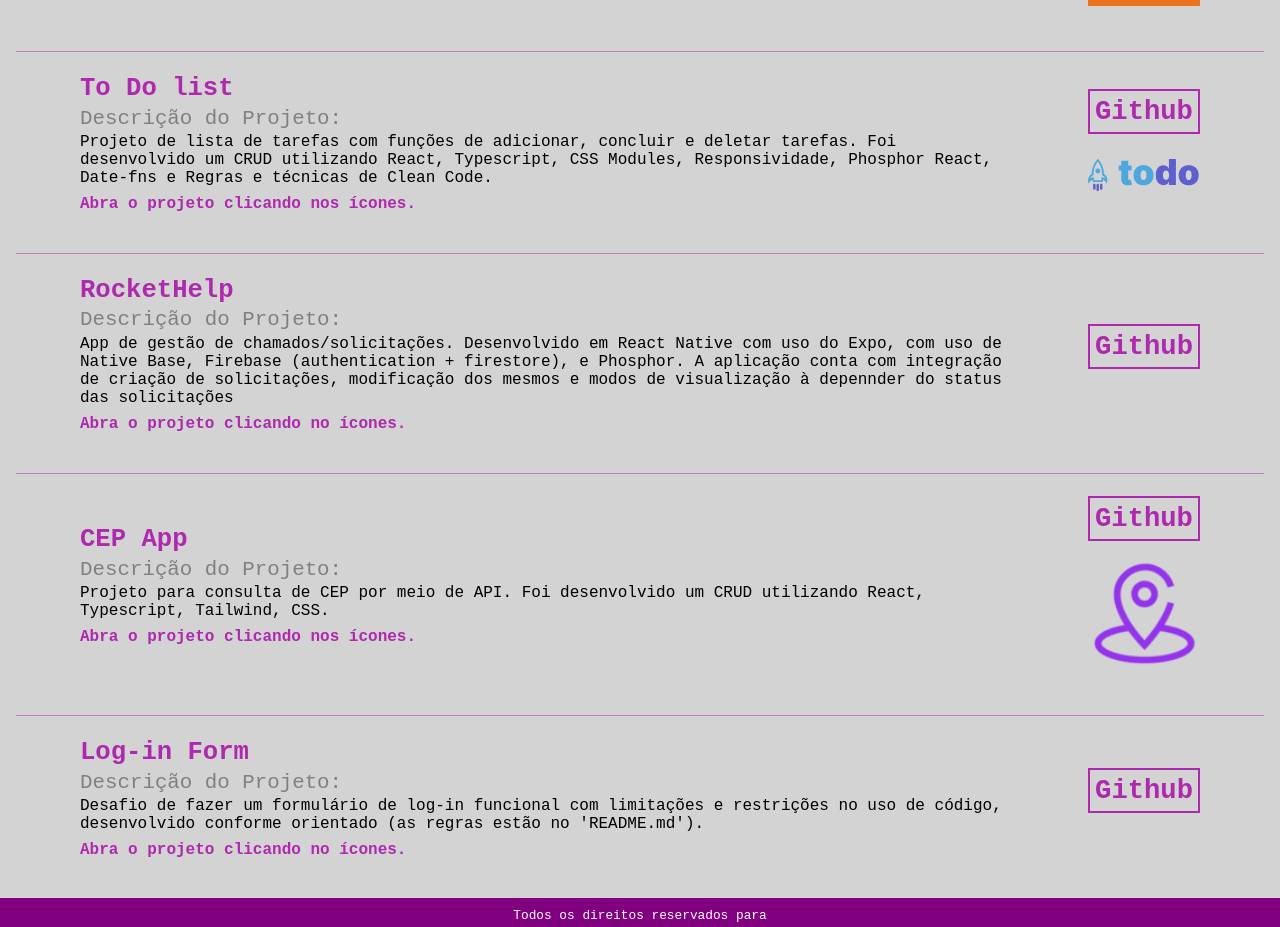
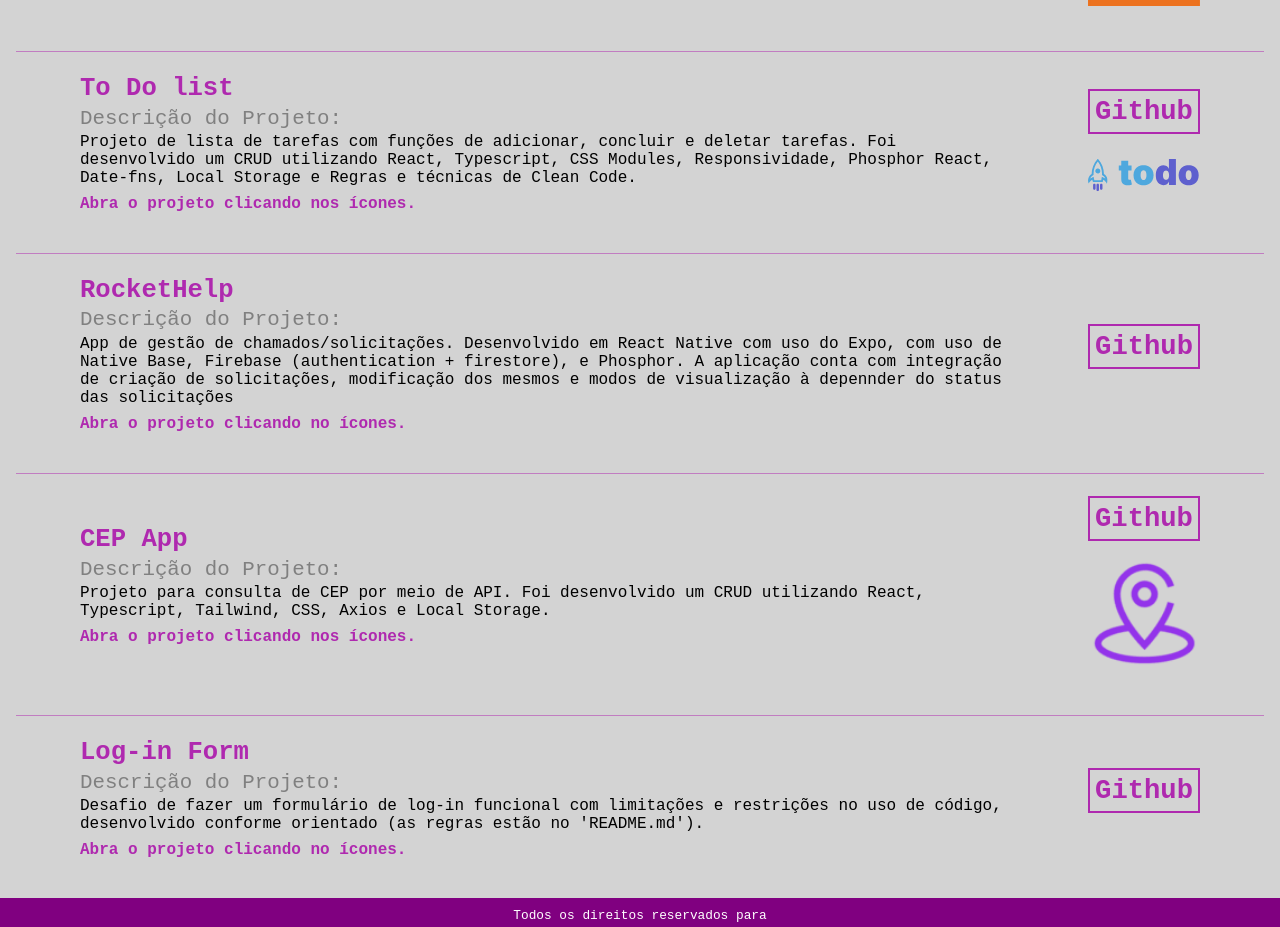
Before and after one commit to dpedersoli/dpedersoli-portfolio, a React (Vite) app: page / in a window 1280 px wide. Shown: the part 1180-2107 px from the top of the page. Built offline with nearby package versions, Linux system fonts and the light colour scheme.

Commit message:
text fix

```diff
--- a/src/App.tsx
+++ b/src/App.tsx
@@ -56,7 +56,7 @@ function App() {
 
              <Project
               projectName="To Do list"
-              projectDescription="Projeto de lista de tarefas com funções de adicionar, concluir e deletar tarefas. Foi desenvolvido um CRUD utilizando React, Typescript, CSS Modules, Responsividade, Phosphor React, Date-fns e Regras e técnicas de Clean Code."
+              projectDescription="Projeto de lista de tarefas com funções de adicionar, concluir e deletar tarefas. Foi desenvolvido um CRUD utilizando React, Typescript, CSS Modules, Responsividade, Phosphor React, Date-fns, Local Storage e Regras e técnicas de Clean Code."
               projectLinkInvite="Abra o projeto clicando nos ícones."
               projectLink="https://github.com/dpedersoli/ignite-react-ts-desafio-01"
               projectImage={ToDoListLogo}
@@ -73,7 +73,7 @@ function App() {
 
             <Project
               projectName="CEP App"
-              projectDescription="Projeto para consulta de CEP por meio de API. Foi desenvolvido um CRUD utilizando React, Typescript, Tailwind, CSS."
+              projectDescription="Projeto para consulta de CEP por meio de API. Foi desenvolvido um CRUD utilizando React, Typescript, Tailwind, CSS, Axios e Local Storage."
               projectLinkInvite="Abra o projeto clicando nos ícones."
               projectLink="https://github.com/dpedersoli/cep-app"
               projectImage={CepAppLogo}
```
